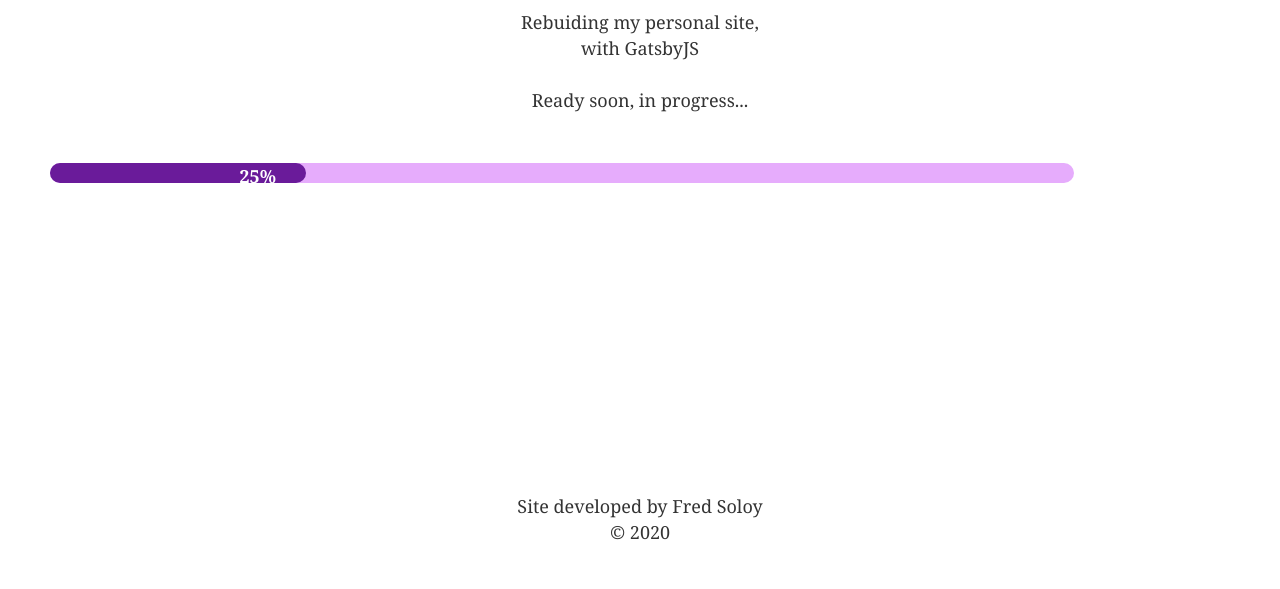
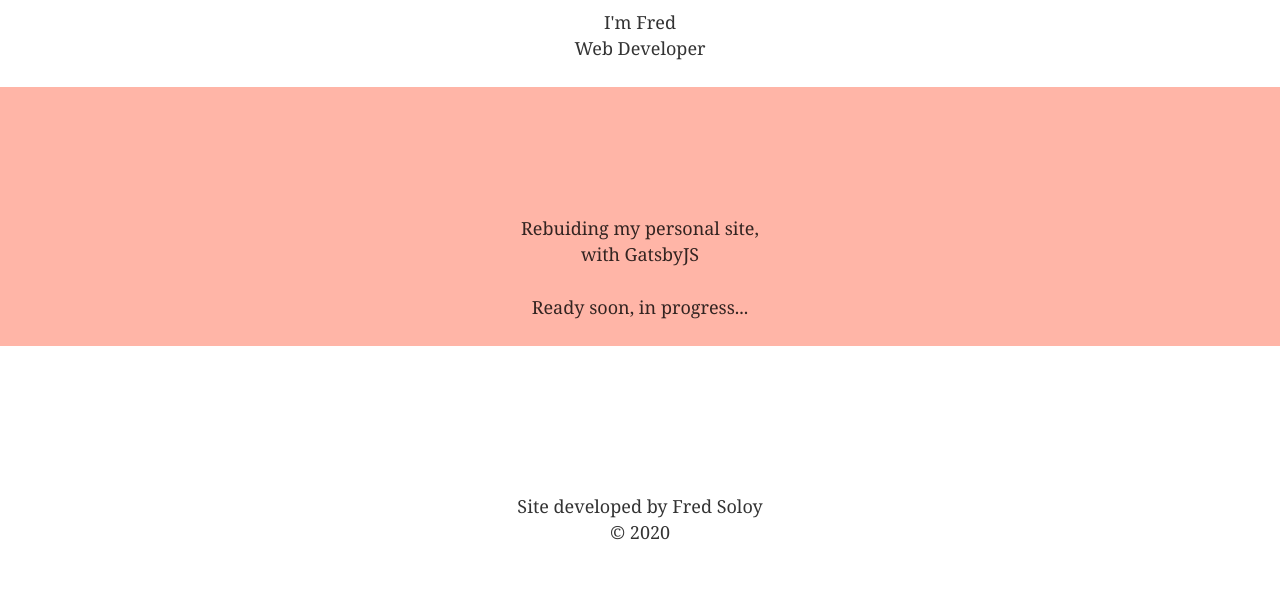
Before and after one commit to Frederic-S/fredsoloy-gatsby, a Gatsby site: page / in a window 1280 px wide. Shown: the part 211-800 px from the top of the page. Built offline with nearby package versions, Linux system fonts and the light colour scheme; Gatsby itself is replaced by a stand-in of ours.

Commit message:
rmv progress bar & added content

```diff
--- a/src/components/bar.js
+++ /dev/null
@@ -1,38 +0,0 @@
-import React from "react"
-
-const ProgressBar = props => {
-  const { bgcolor, completed } = props
-
-  const containerStyles = {
-    height: 20,
-    width: "80%",
-    backgroundColor: "#e6acfc",
-    borderRadius: 50,
-    margin: 50,
-  }
-
-  const fillerStyles = {
-    height: "100%",
-    width: `${completed}%`,
-    backgroundColor: bgcolor,
-    borderRadius: "inherit",
-    textAlign: "right",
-  }
-
-  const labelStyles = {
-    padding: 15,
-    margin: 15,
-    color: "white",
-    fontWeight: "bold",
-  }
-
-  return (
-    <div style={containerStyles}>
-      <div style={fillerStyles}>
-        <span style={labelStyles}>{`${completed}%`}</span>
-      </div>
-    </div>
-  )
-}
-
-export default ProgressBar
--- a/src/components/header.module.scss
+++ b/src/components/header.module.scss
@@ -1,5 +1,6 @@
 .header {
-  background: rgba(255, 255, 255, 0.1);
+  // background: rgba(255, 255, 255, 0.1);
+  background-color: #d8bbff;
   margin-bottom: 1.45rem;
 }
 
--- a/src/components/layout.js
+++ b/src/components/layout.js
@@ -1,6 +1,7 @@
 import React from "react"
 
 import Header from "./header"
+import Welcome from "./welcome"
 import Footer from "./footer"
 import "../styles/index.scss"
 import layoutStyles from "./layout.module.scss"
@@ -11,6 +12,7 @@ const Layout = props => {
       <div className={layoutStyles.content}>
         <Header />
         <div className={layoutStyles.mainContent}>{props.children}</div>
+        <Welcome />
       </div>
       <Footer />
     </div>
--- /dev/null
+++ b/src/components/welcome.js
@@ -0,0 +1,21 @@
+import React from "react"
+
+import welcomeStyles from "./welcome.module.scss"
+
+const Welcome = () => {
+  return (
+    <div className={welcomeStyles.container}>
+      <div className={welcomeStyles.text}>
+        <p>
+          Rebuiding my personal site,
+          <br />
+          with GatsbyJS
+        </p>
+        <p>Ready soon, in progress...</p>
+      </div>
+      {/* end of text div */}
+    </div>
+  )
+}
+
+export default Welcome
--- /dev/null
+++ b/src/components/welcome.module.scss
@@ -0,0 +1,8 @@
+.container {
+  display: grid;
+  background-color: #ffb5a7;
+}
+
+.text {
+  padding-top: 10%;
+}
--- a/src/pages/index.js
+++ b/src/pages/index.js
@@ -3,9 +3,6 @@ import React from "react"
 
 import Layout from "../components/layout"
 import SEO from "../components/seo"
-import ProgressBar from "../components/bar"
-
-const testData = [{ bgcolor: "#6a1b9a", completed: 25 }]
 
 const Index = () => {
   return (
@@ -13,19 +10,10 @@ const Index = () => {
       <SEO title="Home" />
       <h1>Hi people</h1>
       <p>
-        Rebuiding my personal site,
+        I'm Fred
         <br />
-        with GatsbyJS
+        Web Developer
       </p>
-      <p>Ready soon, in progress...</p>
-
-      {testData.map((item, idx) => (
-        <ProgressBar
-          key={idx}
-          bgcolor={item.bgcolor}
-          completed={item.completed}
-        />
-      ))}
     </Layout>
   )
 }
```
